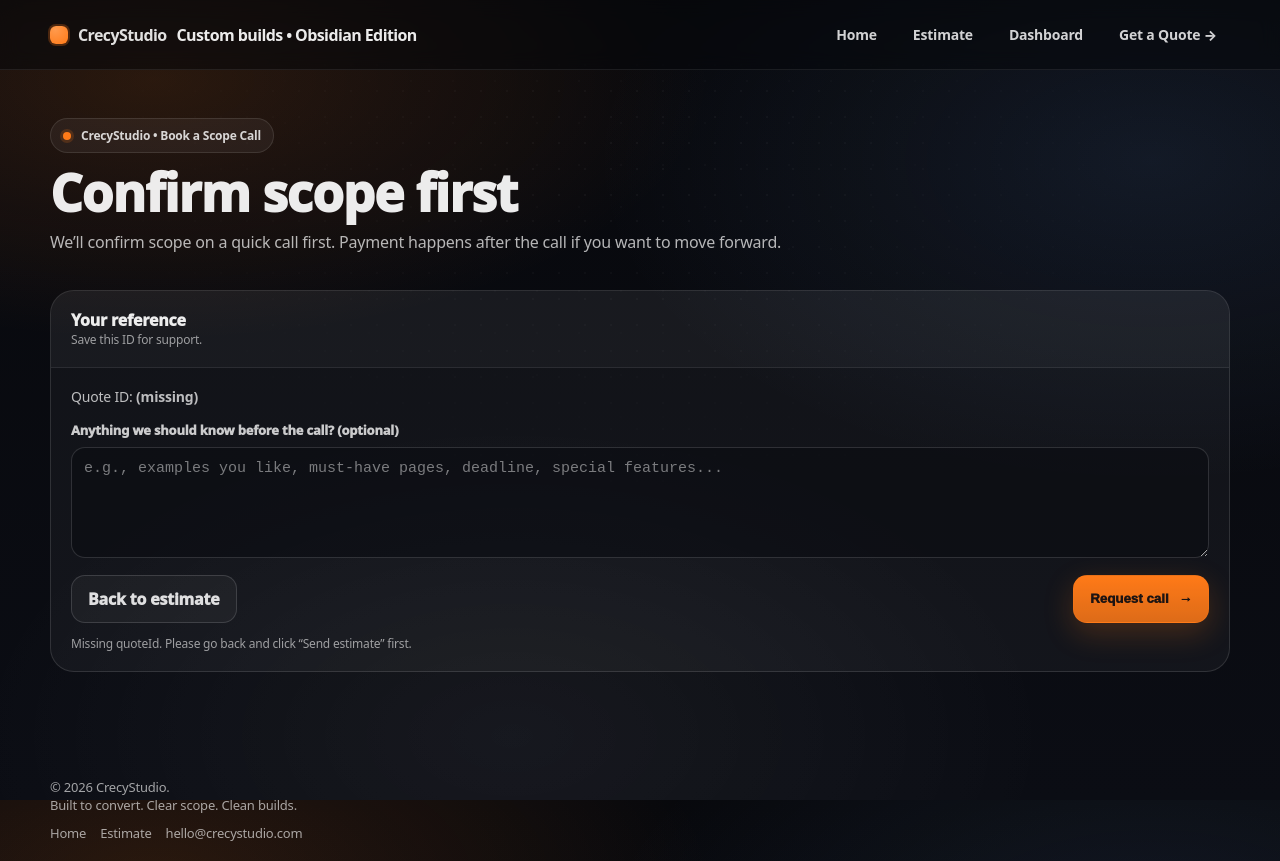
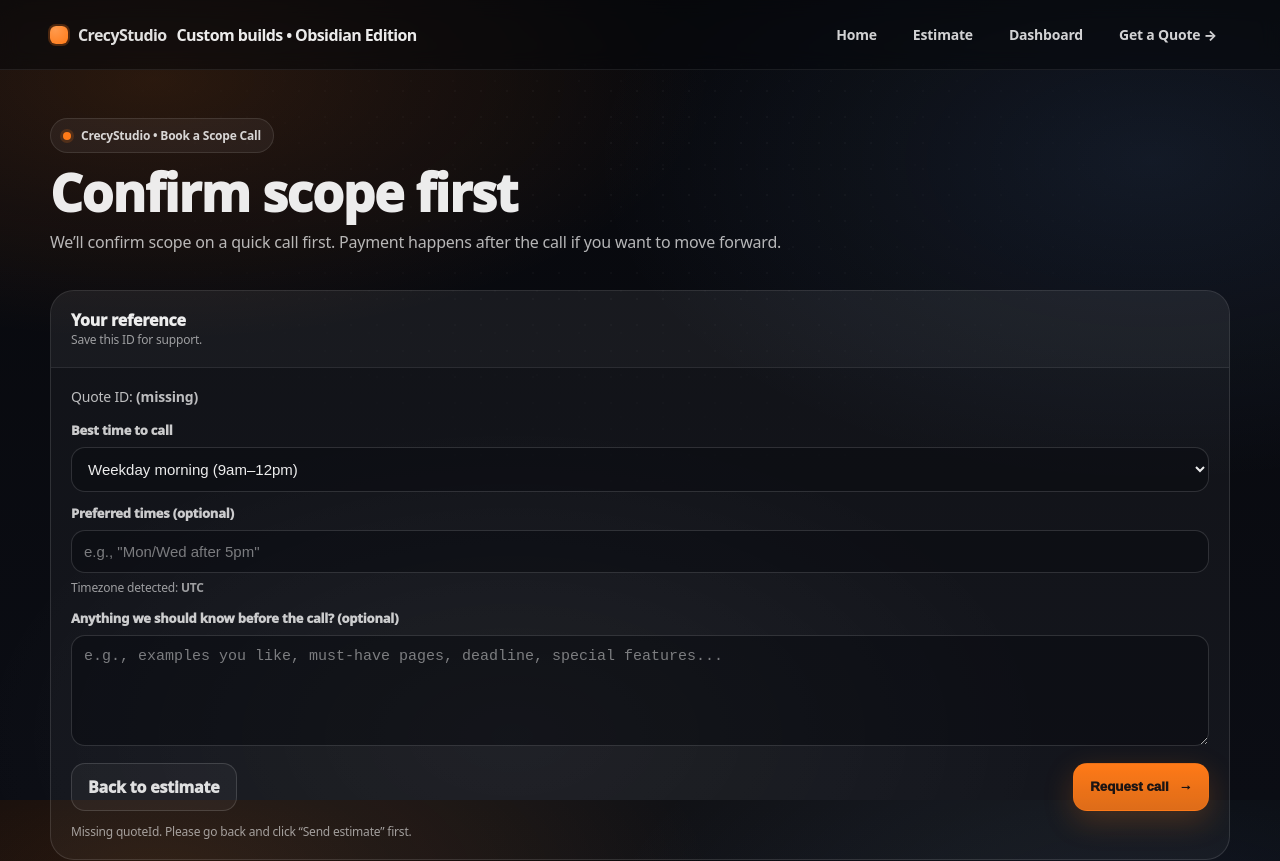
Before and after one commit to kkoly10/website-builder, a Next.js app: page /book in a window 1280 px wide. Shown: the top 861 px of the page. Built offline with nearby package versions, Linux system fonts and the light colour scheme.

Commit message:
Update BookClient.tsx

```diff
--- a/app/book/BookClient.tsx
+++ b/app/book/BookClient.tsx
@@ -6,8 +6,29 @@ import { useEffect, useMemo, useState } from "react";
 
 const LAST_QUOTE_KEY = "crecystudio:lastQuoteId";
 
+const BEST_TIME_OPTIONS = [
+  "Weekday morning (9am–12pm)",
+  "Weekday afternoon (12pm–4pm)",
+  "Weekday evening (4pm–7pm)",
+  "Weekend",
+  "Anytime",
+];
+
+function detectTimezone() {
+  try {
+    return Intl.DateTimeFormat().resolvedOptions().timeZone || "America/New_York";
+  } catch {
+    return "America/New_York";
+  }
+}
+
 export default function BookClient({ quoteId }: { quoteId: string }) {
   const [effectiveQuoteId, setEffectiveQuoteId] = useState<string>(quoteId || "");
+
+  const [bestTimeToCall, setBestTimeToCall] = useState<string>(BEST_TIME_OPTIONS[0]);
+  const [preferredTimes, setPreferredTimes] = useState<string>(""); // e.g. "Mon/Wed after 5pm"
+  const [timezone, setTimezone] = useState<string>(detectTimezone());
+
   const [notes, setNotes] = useState<string>("");
   const [status, setStatus] = useState<"idle" | "sending" | "sent" | "error">("idle");
   const [errorMsg, setErrorMsg] = useState<string>("");
@@ -28,10 +49,16 @@ export default function BookClient({ quoteId }: { quoteId: string }) {
     } catch {}
   }, [quoteId]);
 
+  // keep timezone fresh (some browsers change after permission / settings)
+  useEffect(() => {
+    setTimezone(detectTimezone());
+  }, []);
+
   const missing = useMemo(() => !effectiveQuoteId, [effectiveQuoteId]);
 
   async function requestCall() {
     setErrorMsg("");
+
     if (!effectiveQuoteId) {
       setStatus("error");
       setErrorMsg('Missing quoteId. Please go back and click “Send estimate” first.');
@@ -43,7 +70,13 @@ export default function BookClient({ quoteId }: { quoteId: string }) {
       const res = await fetch("/api/request-call", {
         method: "POST",
         headers: { "Content-Type": "application/json" },
-        body: JSON.stringify({ quoteId: effectiveQuoteId, notes }),
+        body: JSON.stringify({
+          quoteId: effectiveQuoteId,
+          bestTimeToCall,
+          preferredTimes,
+          timezone,
+          notes,
+        }),
       });
 
       const json = await res.json();
@@ -81,9 +114,36 @@ export default function BookClient({ quoteId }: { quoteId: string }) {
         <div className="panelBody" style={{ display: "grid", gap: 12 }}>
           <div className="pDark">
             Quote ID:{" "}
-            <strong>
-              {effectiveQuoteId ? <code>{effectiveQuoteId}</code> : "(missing)"}
-            </strong>
+            <strong>{effectiveQuoteId ? <code>{effectiveQuoteId}</code> : "(missing)"}</strong>
+          </div>
+
+          <div style={{ display: "grid", gap: 12 }}>
+            <div>
+              <div className="fieldLabel">Best time to call</div>
+              <select
+                className="input"
+                value={bestTimeToCall}
+                onChange={(e) => setBestTimeToCall(e.target.value)}
+              >
+                {BEST_TIME_OPTIONS.map((opt) => (
+                  <option key={opt} value={opt}>
+                    {opt}
+                  </option>
+                ))}
+              </select>
+            </div>
+
+            <div>
+              <div className="fieldLabel">Preferred times (optional)</div>
+              <input
+                className="input"
+                value={preferredTimes}
+                onChange={(e) => setPreferredTimes(e.target.value)}
+                placeholder='e.g., "Mon/Wed after 5pm"'
+              />
+              <div className="smallNote" style={{ marginTop: 6 }}>
+                Timezone detected: <strong>{timezone}</strong>
+              </div>
             </div>
 
             <div>
@@ -95,6 +155,7 @@ export default function BookClient({ quoteId }: { quoteId: string }) {
                 onChange={(e) => setNotes(e.target.value)}
                 placeholder="e.g., examples you like, must-have pages, deadline, special features..."
               />
+            </div>
           </div>
 
           {status === "sent" && (
@@ -144,11 +205,7 @@ export default function BookClient({ quoteId }: { quoteId: string }) {
             </button>
           </div>
 
-          {missing && (
-            <div className="smallNote">
-              Missing quoteId. Please go back and click “Send estimate” first.
-            </div>
-          )}
+          {missing && <div className="smallNote">Missing quoteId. Please go back and click “Send estimate” first.</div>}
         </div>
       </section>
     </main>
```
Lines whose indentation alone changed are shown as unchanged.
